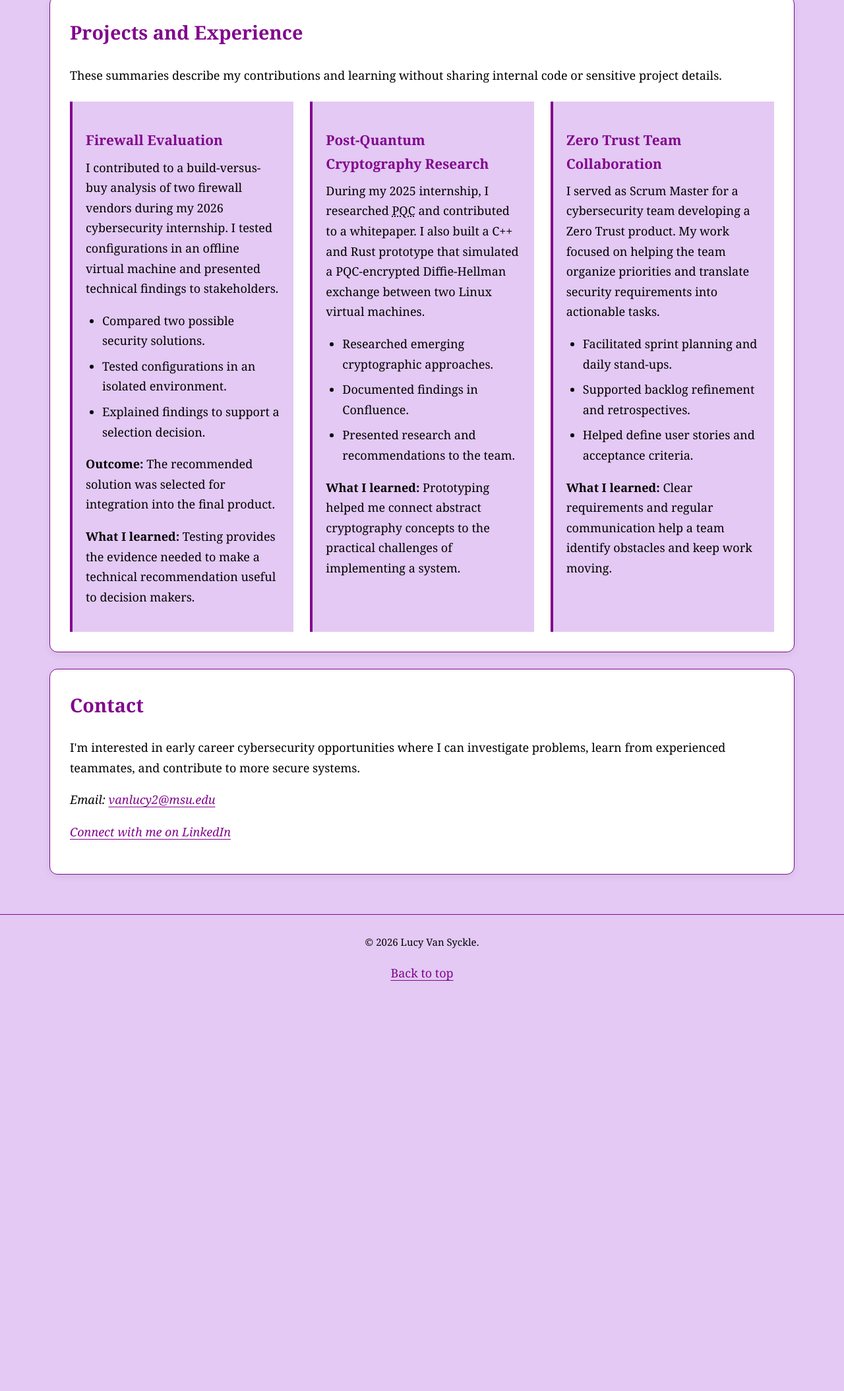
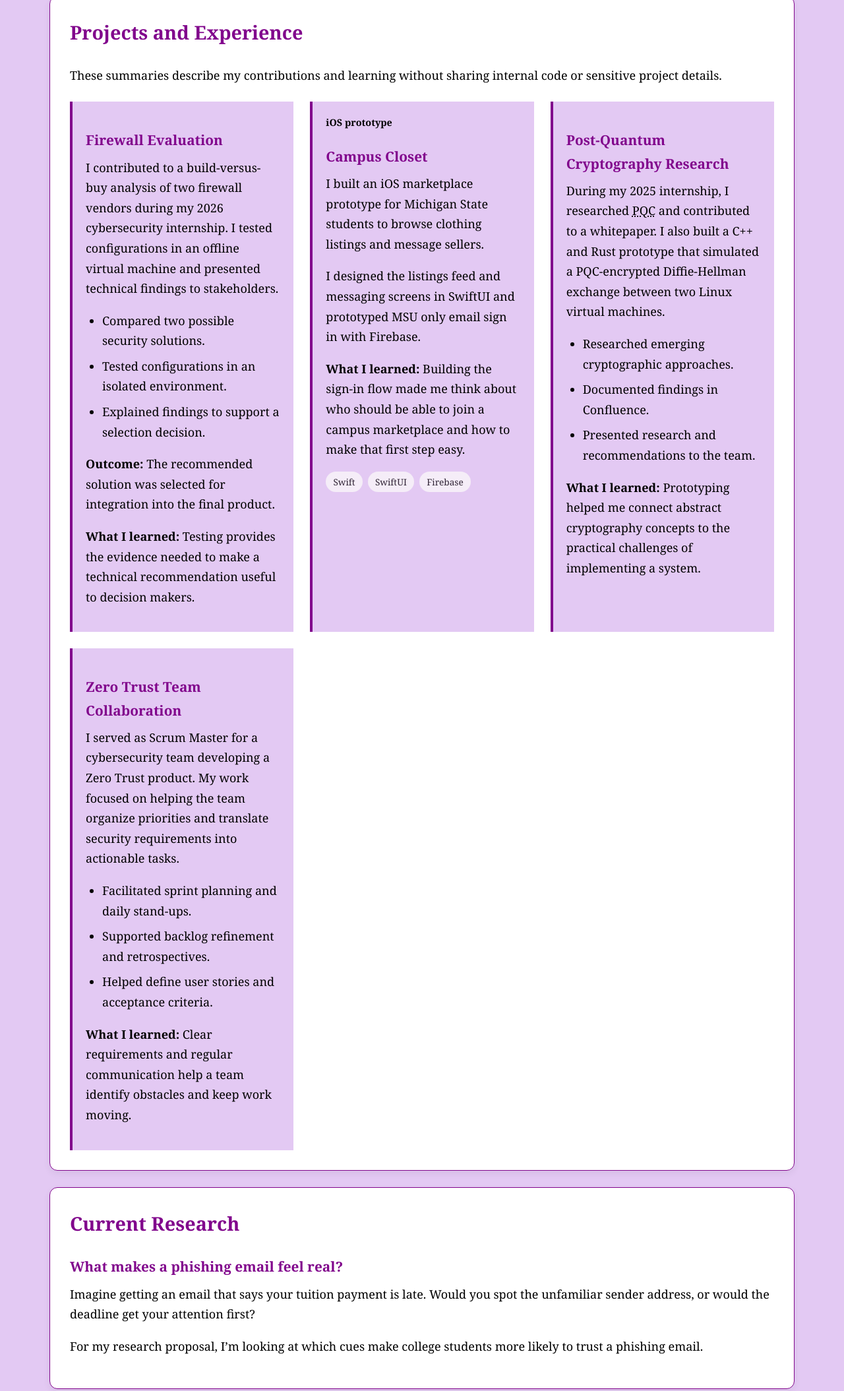
Before and after one commit to lucyyvansyckle-cell/classportfolio, a plain HTML site: page index.html in a window 1280 px wide. Shown: the part 1365-3474 px from the top of the page at 66% size. Before the commit the page ends 2899 px from the top, so only its background shows below. Drawn offline with Linux system fonts and the light colour scheme.

Commit message:
Added campus closet segment

```diff
--- a/index.html
+++ b/index.html
@@ -116,6 +116,29 @@
                 </p>
             </article>
 
+    <article class="project" aria-labelledby="campus-closet-heading">
+    <p class="project-label">iOS prototype</p>
+    <h3 id="campus-closet-heading">Campus Closet</h3>
+    <p>
+        I built an iOS marketplace prototype for Michigan State students
+        to browse clothing listings and message sellers.
+    </p>
+    <p>
+        I designed the listings feed and messaging screens in SwiftUI
+        and prototyped MSU only email sign in with Firebase.
+    </p>
+    <p>
+        <strong>What I learned:</strong> Building the sign-in flow made
+        me think about who should be able to join a campus marketplace
+        and how to make that first step easy.
+    </p>
+    <ul class="project-tags" aria-label="Technologies used">
+        <li>Swift</li>
+        <li>SwiftUI</li>
+        <li>Firebase</li>
+    </ul>
+</article>
+
             <article class="project" aria-labelledby="pqc-heading">
                 <h3 id="pqc-heading">Post-Quantum Cryptography Research</h3>
                 <p>
@@ -158,6 +181,22 @@
                 </p>
             </article>
         </section>
+    <section id="field-notes" aria-labelledby="field-notes-heading">
+    <h2 id="field-notes-heading">Current Research</h2>
+
+    <article class="field-note">
+        <h3>What makes a phishing email feel real?</h3>
+        <p>
+            Imagine getting an email that says your tuition payment is late.
+            Would you spot the unfamiliar sender address, or would the
+            deadline get your attention first?
+        </p>
+        <p>
+            For my research proposal, I’m looking at which cues make college
+            students more likely to trust a phishing email.
+        </p>
+    </article>
+</section>
 
         <section id="contact" aria-labelledby="contact-heading">
             <h2 id="contact-heading">Contact</h2>
@@ -175,7 +214,7 @@
                     </a>
                 </p>
                 <p>
-                    <a href="https://www.linkedin.com/in/www.linkedin.com/in/lucy-van-syckle/">
+                    <a href="https://www.linkedin.com/in/lucy-van-syckle/">
                         Connect with me on LinkedIn
                     </a>
                 </p>
--- a/styles.css
+++ b/styles.css
@@ -311,3 +311,59 @@ nav a {
         column-gap: 45px;
     }
 }
+
+#projects .project-featured {
+    grid-column: 1 / -1;
+    padding: clamp(1.25rem, 4vw, 2rem);
+    background: var(--surface, #fff);
+    border: 2px solid #e3d5ed;
+    border-radius: 1rem;
+}
+
+.project-label {
+    margin-block: 0 0.5rem;
+    font-size: 0.9rem;
+    font-weight: 600;
+}
+
+.project-lead {
+    max-width: 60ch;
+    font-size: 1.15rem;
+    font-weight: 600;
+}
+
+.case-study {
+    display: grid;
+    gap: 1rem;
+    margin-block: 1.5rem 0;
+}
+
+.case-study dt {
+    font-weight: 700;
+}
+
+.case-study dd {
+    margin: 0.25rem 0 0;
+}
+
+.project-tags {
+    display: flex;
+    flex-wrap: wrap;
+    gap: 0.5rem;
+    padding: 0;
+    list-style: none;
+}
+
+.project-tags li {
+    padding: 0.25rem 0.7rem;
+    border-radius: 999px;
+    background: #f5edf8;
+    color: #302435;
+    font-size: 0.85rem;
+}
+
+@media (min-width: 56rem) {
+    .case-study {
+        grid-template-columns: repeat(3, minmax(0, 1fr));
+    }
+}
```
